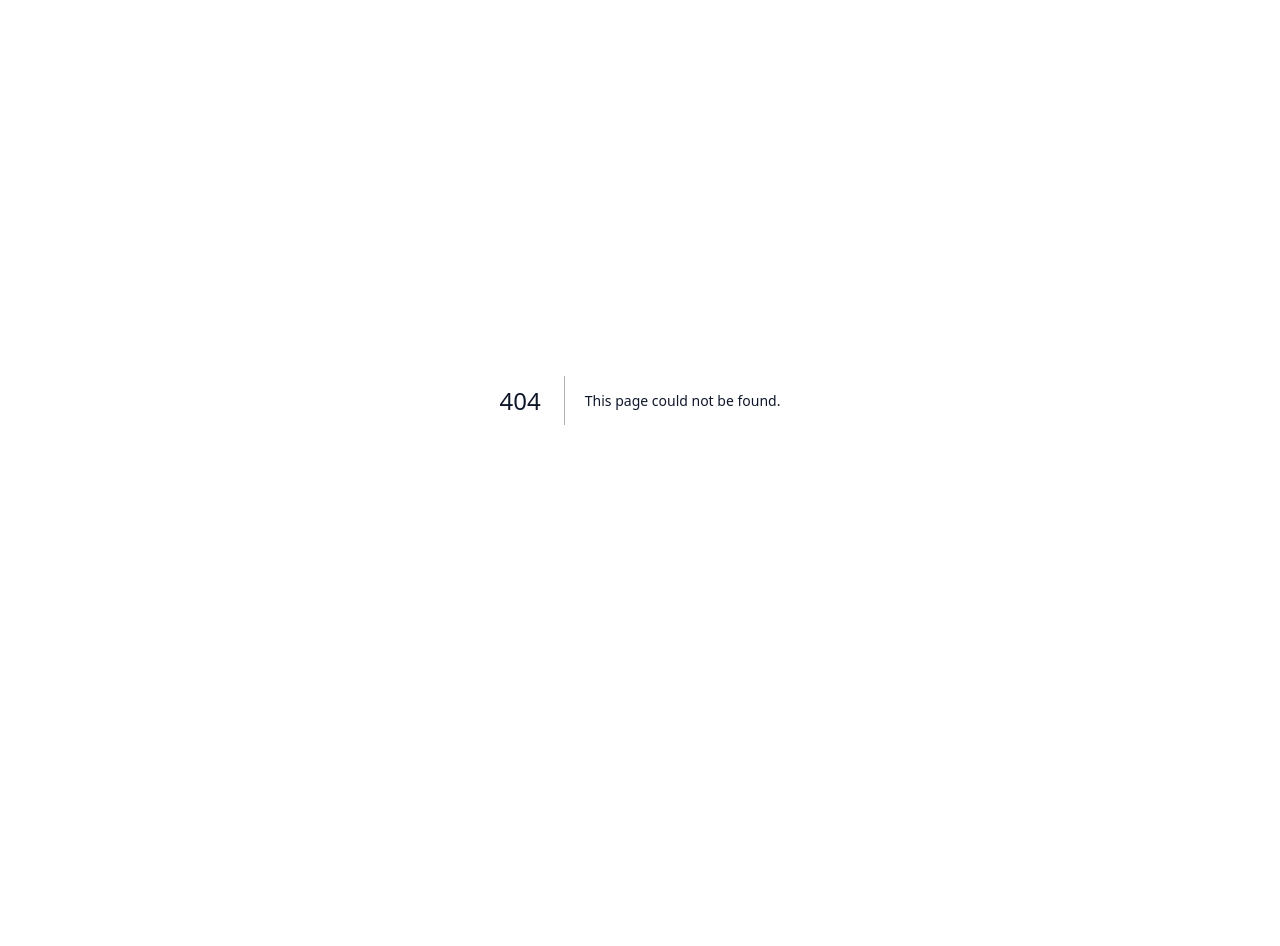
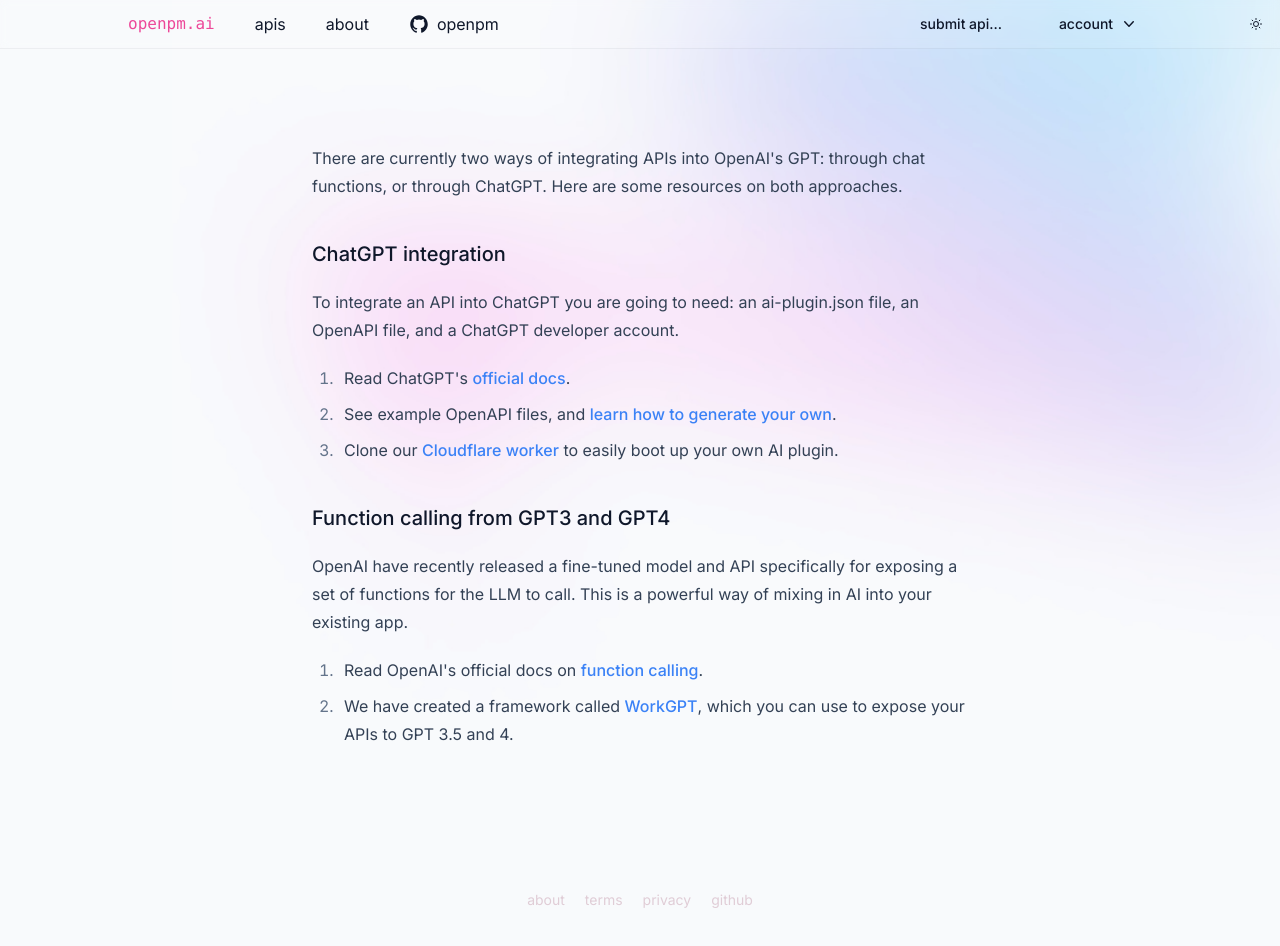
Before and after one commit to team-openpm/openpm, a Next.js app: page /docs in a window 1280 px wide. Before the commit this address had no page. Shown: the top 946 px of the page. Before the commit the page ends 800 px from the top, so only its background shows below. Built offline with nearby package versions, Linux system fonts and the light colour scheme.

Commit message:
add docs

```diff
--- /dev/null
+++ b/app/docs/page.tsx
@@ -0,0 +1,64 @@
+import {MainTemplate} from '@/components/main-template'
+
+export default async function AiPluginPage() {
+  return (
+    <MainTemplate>
+      <article className="prose prose-slate max-w-prose dark:prose-invert prose-headings:text-xl prose-headings:font-medium prose-a:text-blue-500 prose-a:no-underline dark:prose-p:text-white/70">
+        <p>
+          There are currently two ways of integrating APIs into OpenAI&apos;s GPT: through
+          chat functions, or through ChatGPT. Here are some resources on both approaches.
+        </p>
+
+        <h2>ChatGPT integration</h2>
+
+        <p>
+          To integrate an API into ChatGPT you are going to need: an ai-plugin.json file,
+          an OpenAPI file, and a ChatGPT developer account.
+        </p>
+
+        <ol>
+          <li>
+            Read ChatGPT&apos;s{' '}
+            <a href="https://platform.openai.com/docs/plugins/introduction">
+              official docs
+            </a>
+            .
+          </li>
+          <li>
+            See example OpenAPI files, and{' '}
+            <a href="/openapi">learn how to generate your own</a>.
+          </li>
+          <li>
+            Clone our{' '}
+            <a href="https://github.com/team-openpm/cloudflare-basics-ai-plugin">
+              Cloudflare worker
+            </a>{' '}
+            to easily boot up your own AI plugin.
+          </li>
+        </ol>
+
+        <h2>Function calling from GPT3 and GPT4</h2>
+        <p>
+          OpenAI have recently released a fine-tuned model and API specifically for
+          exposing a set of functions for the LLM to call. This is a powerful way of
+          mixing in AI into your existing app.
+        </p>
+
+        <ol>
+          <li>
+            Read OpenAI&apos;s official docs on{' '}
+            <a href="https://platform.openai.com/docs/guides/gpt/function-calling">
+              function calling
+            </a>
+            .
+          </li>
+          <li>
+            We have created a framework called{' '}
+            <a href="https://github.com/team-openpm/workgpt">WorkGPT</a>, which you can
+            use to expose your APIs to GPT 3.5 and 4.
+          </li>
+        </ol>
+      </article>
+    </MainTemplate>
+  )
+}
--- a/app/layout.tsx
+++ b/app/layout.tsx
@@ -4,7 +4,7 @@
 
 export const metadata = {
   title: 'openpm',
-  description: 'OpenAPI package manager',
+  description: 'AI plugin package manager',
 }
 
 const inter = Inter({subsets: ['latin']})
--- a/app/page.tsx
+++ b/app/page.tsx
@@ -8,8 +8,12 @@
   return (
     <MainTemplate>
       <div className="flex flex-1 flex-col items-center justify-center">
-        <h2 className="text-lg font-medium text-slate-900/90 dark:text-white/90">
-          The OpenAPI package manager
+        <h1 className="text-lg font-medium text-slate-900/90 dark:text-white/90">
+          OpenAPI package manager
+        </h1>
+
+        <h2 className="mt-2 text-lg text-slate-900/90 dark:text-white/90">
+          For AI plugins
         </h2>
 
         <div className="relative mt-10 flex place-items-center">
@@ -41,7 +45,7 @@
 
       <div className="relative mt-10 grid divide-y divide-slate-900/5 overflow-hidden rounded-2xl border border-slate-900/5 bg-white/10 text-left backdrop-blur-md sm:mb-32 lg:mb-0 lg:grid-cols-3 lg:divide-x lg:divide-y-0">
         <Link
-          href="/openapi"
+          href="/docs"
           className="group px-6 py-4 transition-colors  hover:bg-slate-900/1 hover:dark:bg-white/5"
         >
           <h2 className={`mb-2 flex items-center gap-2 text-base font-medium`}>
@@ -52,7 +56,7 @@
           </h2>
 
           <p className={`m-0 text-sm opacity-80`}>
-            Learn how to create an OpenAPI specification.
+            Learn how to integrate your APIs and AI.
           </p>
         </Link>
 
@@ -68,7 +72,7 @@
             </span>
           </h2>
           <p className={`m-0 text-sm opacity-80`}>
-            Submit OpenAPI specs to the registry.
+            Submit your AI plugin to the registry.
           </p>
         </Link>
 
@@ -85,7 +89,7 @@
           </h2>
 
           <p className={`m-0 text-sm opacity-80`}>
-            Use our API to search for OpenAPI specs.
+            Use our API to search for AI plugins.
           </p>
         </Link>
       </div>
--- a/components/markdown/markdown.tsx
+++ b/components/markdown/markdown.tsx
@@ -11,6 +11,6 @@
 }
 
 const generateMarkdown = (text: string) => {
-  const html = marked.parse(text)
+  const html = marked.parse(text, {mangle: false})
   return DOMPurify.sanitize(html)
 }
--- a/next.config.js
+++ b/next.config.js
@@ -4,6 +4,7 @@
 
   experimental: {
     appDir: true,
+    serverActions: true,
     serverComponentsExternalPackages: ['shiki', 'vscode-oniguruma', 'vscode-textmate'],
   },
 
--- a/package.json
+++ b/package.json
@@ -37,6 +37,7 @@
     "kysely-neon": "^1.1.1",
     "lodash": "^4.17.21",
     "marked": "^5.0.2",
+    "marked-gfm-heading-id": "^3.0.3",
     "next": "13.4.2",
     "prettier": "2.8.8",
     "react": "18.2.0",
```
Also changed, not shown: 1 other file (tests, documents, lock files or other folders).
